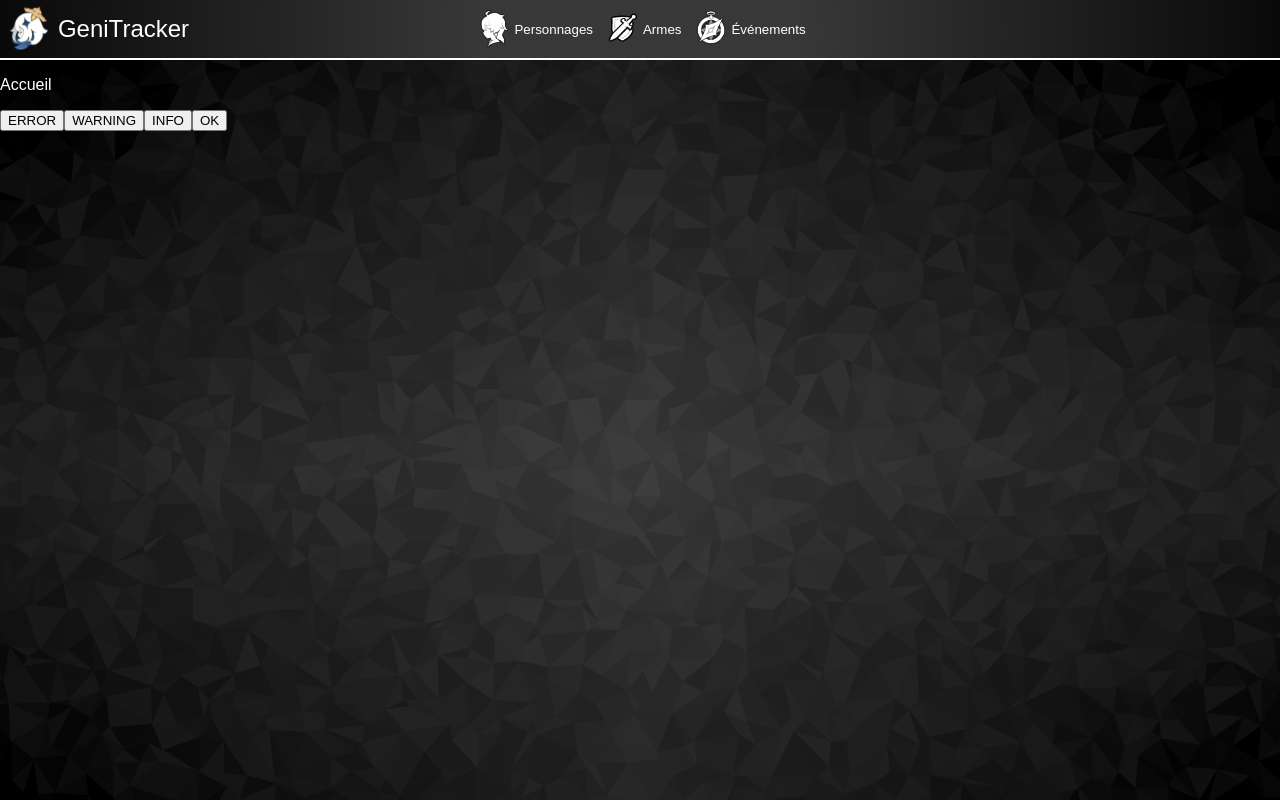
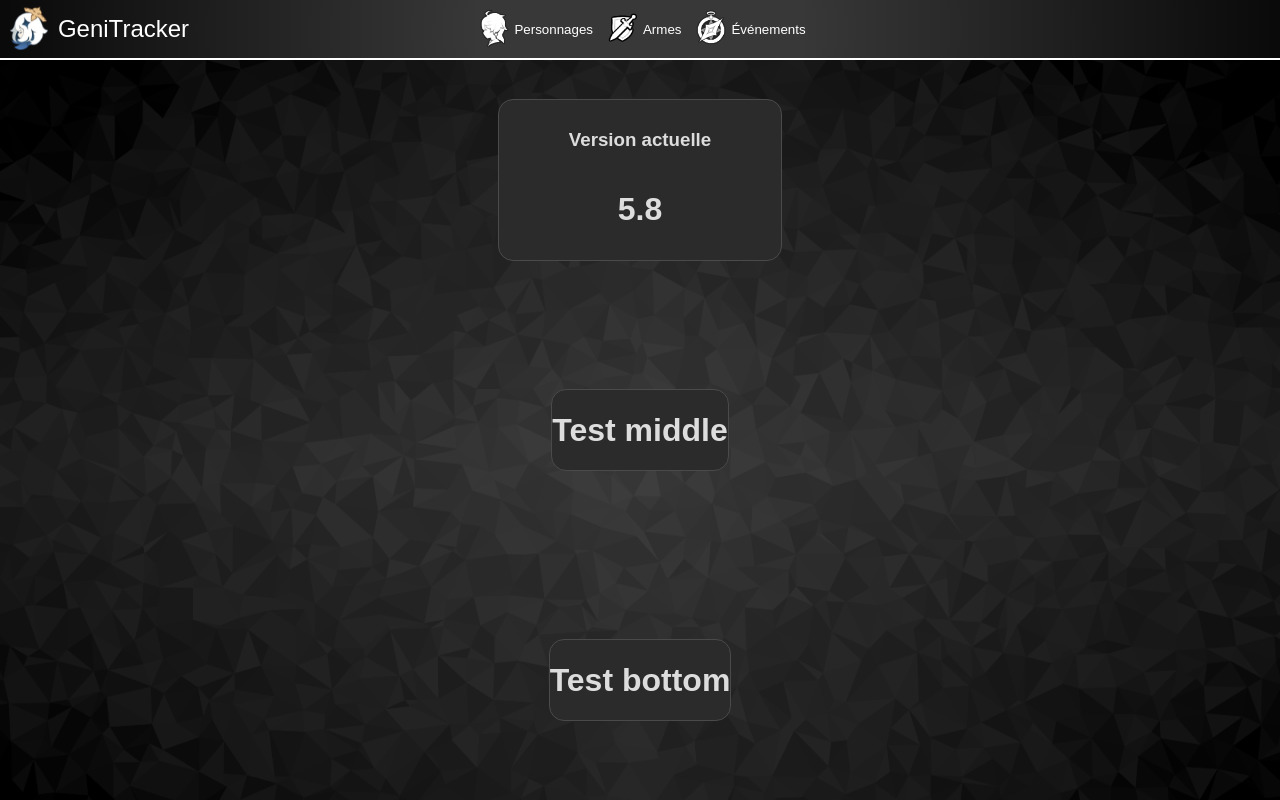
Before and after one commit to tioru/GeniTracker, an Angular app: page / in a window 1280 px wide. Built offline with nearby package versions, Linux system fonts and the light colour scheme; a web font is replaced by a local one.

Commit message:
[FEAT] Cut the home page

```diff
--- a/src/app/home/home.component.html
+++ b/src/app/home/home.component.html
@@ -1,13 +1,18 @@
-<p style="color: white;">Accueil</p>
-<button (click)="sendNotification1()">
-    ERROR
-</button>
-<button (click)="sendNotification2()">
-    WARNING
-</button>
-<button (click)="sendNotification3()">
-    INFO
-</button>
-<button (click)="sendNotification4()">
-    OK
-</button>
+<div class="fh fw flex aic jcc column gap10">
+    <div class="top fh fw flex aic jcc">
+        <div style="padding : 10px 70px;" class="black_div flex aic jcc column">
+            <h3>Version actuelle</h3>
+            <h1>5.8</h1>
+        </div>
+    </div>
+    <div class="middle fw fh flex aic jcc">
+        <div class="black_div">
+            <h1>Test middle</h1>
+        </div>
+    </div>
+    <div class="bottom fw fh flex aic jcc">
+        <div class="black_div">
+            <h1>Test bottom</h1>
+        </div>
+    </div>
+</div>
--- a/src/app/home/home.component.scss
+++ b/src/app/home/home.component.scss
@@ -0,0 +1,10 @@
+.black_div {
+    border: #4a4a4a 1px solid;
+    border-radius: 15px;
+    background-color: rgb(43, 43, 43);
+    color: rgb(221, 221, 221);
+
+    &:hover {
+        box-shadow: 0px 0px 15px rgb(255, 255, 255);
+    }
+}
--- a/src/app/home/home.component.ts
+++ b/src/app/home/home.component.ts
@@ -1,5 +1,4 @@
 import { Component } from '@angular/core';
-import { NotificationService, notificationSeverity } from '../../utilities/services/notification.service';
 
 @Component({
   selector: 'app-home',
@@ -9,53 +8,4 @@ import { NotificationService, notificationSeverity } from '../../utilities/servi
   styleUrl: './home.component.scss'
 })
 export class HomeComponent {
-  constructor(
-    public notificationService : NotificationService
-  ) {}
-
-  public counter = 0
-
-  public sendNotification1() : void {
-    this.notificationService.addNotification({
-      title: 'TEST',
-      severity : notificationSeverity.ERROR,
-      detail : "detail de test" + this.counter,
-      sticky: true,
-      delay: 3000
-    })
-    this.counter += 1
-  }
-
-  public sendNotification2() : void {
-    this.notificationService.addNotification({
-      title: 'TEST',
-      severity : notificationSeverity.WARNING,
-      detail : "detail de test" + this.counter,
-      sticky: false,
-      delay: 3000
-    })
-    this.counter += 1
-  }
-
-  public sendNotification3() : void {
-    this.notificationService.addNotification({
-      title: 'TEST',
-      severity : notificationSeverity.INFO,
-      detail : "detail de test" + this.counter,
-      sticky: false,
-      delay: 3000
-    })
-    this.counter += 1
-  }
-
-  public sendNotification4() : void {
-    this.notificationService.addNotification({
-      title: 'TEST',
-      severity : notificationSeverity.OK,
-      detail : "detail de test" + this.counter,
-      sticky: false,
-      delay: 3000
-    })
-    this.counter += 1
-  }
 }
--- a/src/app/weapons/weapons.component.html
+++ b/src/app/weapons/weapons.component.html
@@ -1 +1,13 @@
 <p>weapons works!</p>
+<button (click)="sendNotification1()">
+    ERROR
+</button>
+<button (click)="sendNotification2()">
+    WARNING
+</button>
+<button (click)="sendNotification3()">
+    INFO
+</button>
+<button (click)="sendNotification4()">
+    OK
+</button>
--- a/src/app/weapons/weapons.component.ts
+++ b/src/app/weapons/weapons.component.ts
@@ -1,6 +1,7 @@
 import { Component } from '@angular/core';
 import { API } from '../../utilities/api/request';
 import { ProjectClass } from '../../utilities/classes/class';
+import { NotificationService, notificationSeverity } from '../../utilities/services/notification.service';
 
 @Component({
   selector: 'app-weapons',
@@ -15,6 +16,7 @@ export class WeaponsComponent {
 
   constructor(
     public weaponsService : API.Weapons,
+    public notificationService : NotificationService
     //public weaponListingMapper : WeaponListingMapper
   ) {}
 
@@ -27,4 +29,50 @@ export class WeaponsComponent {
       this.loadingWeapons = false;
     })
   }
+
+  public counter = 0
+
+  public sendNotification1() : void {
+    this.notificationService.addNotification({
+      title: 'TEST',
+      severity : notificationSeverity.ERROR,
+      detail : "detail de test" + this.counter,
+      sticky: true,
+      delay: 3000
+    })
+    this.counter += 1
+  }
+
+  public sendNotification2() : void {
+    this.notificationService.addNotification({
+      title: 'TEST',
+      severity : notificationSeverity.WARNING,
+      detail : "detail de test" + this.counter,
+      sticky: false,
+      delay: 3000
+    })
+    this.counter += 1
+  }
+
+  public sendNotification3() : void {
+    this.notificationService.addNotification({
+      title: 'TEST',
+      severity : notificationSeverity.INFO,
+      detail : "detail de test" + this.counter,
+      sticky: false,
+      delay: 3000
+    })
+    this.counter += 1
+  }
+
+  public sendNotification4() : void {
+    this.notificationService.addNotification({
+      title: 'TEST',
+      severity : notificationSeverity.OK,
+      detail : "detail de test" + this.counter,
+      sticky: false,
+      delay: 3000
+    })
+    this.counter += 1
+  }
 }
```
